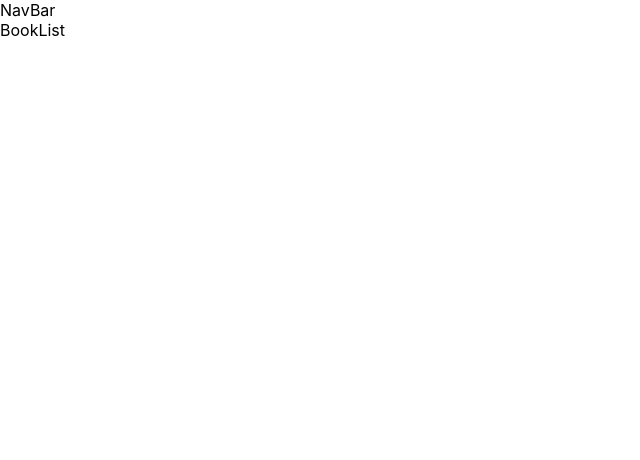
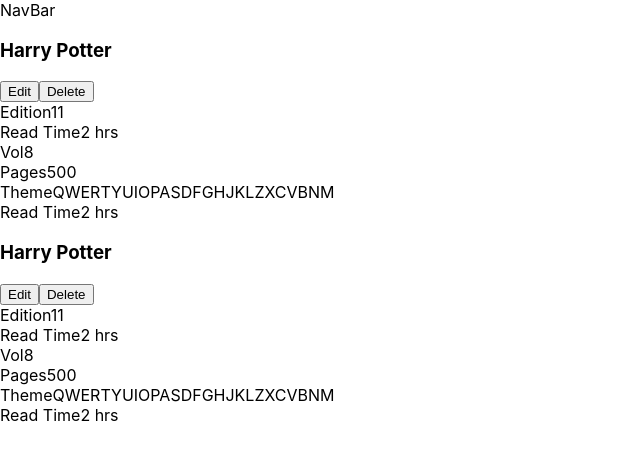
Before and after one commit to VishwanathSinghYadav/cookbook, a React (Create React App) app: page / in a window 1280 px wide. Shown: the top 460 px of the page, without its empty margins (0-640 px from the left). Built offline with nearby package versions, Linux system fonts and the light colour scheme.

Commit message:
added components

```diff
--- /dev/null
+++ b/src/components/Book.js
@@ -0,0 +1,39 @@
+import React from 'react'
+
+export default function Book() {
+  return (
+    <div>
+        <div>
+            <h3>Harry Potter</h3>
+            <div>
+                <button>Edit</button>
+                <button>Delete</button>
+            </div>
+        </div>
+        <div>
+            <span>Edition</span>
+            <span>11</span>
+        </div>
+        <div>
+            <span>Read Time</span>
+            <span>2 hrs</span>
+        </div>
+        <div>
+            <span>Vol</span>
+            <span>8</span>
+        </div>
+        <div>
+            <span>Pages</span>
+            <span>500</span>
+        </div>
+        <div>
+            <span>Theme</span>
+            <span>QWERTYUIOPASDFGHJKLZXCVBNM</span>
+        </div>
+        <div>
+            <span>Read Time</span>
+            <span>2 hrs</span>
+        </div>
+    </div>
+  )
+}
--- a/src/components/BookList.js
+++ b/src/components/BookList.js
@@ -1,9 +1,11 @@
-import React from "react";
+import React from 'react'
+import Book from "./Book.js"
 
-export default function BookList(props) {
+export default function BookList() {
   return (
     <>
-      <div>BookList</div>
+    <Book/>
+    <Book/>
     </>
-  );
+  )
 }
--- a/src/components/NavBar.js
+++ b/src/components/NavBar.js
@@ -1,11 +1,7 @@
-import React, { Component } from "react";
+import React from 'react'
 
-export default class Navbar extends Component {
-  render() {
-    return (
-      <>
-        <div>NavBar</div>
-      </>
-    );
-  }
+export default function NavBar() {
+  return (
+    <div>NavBar</div>
+  )
 }
```
Also changed, not shown: src/App.js (line endings or trailing spaces), src/index.js (line endings or trailing spaces).
